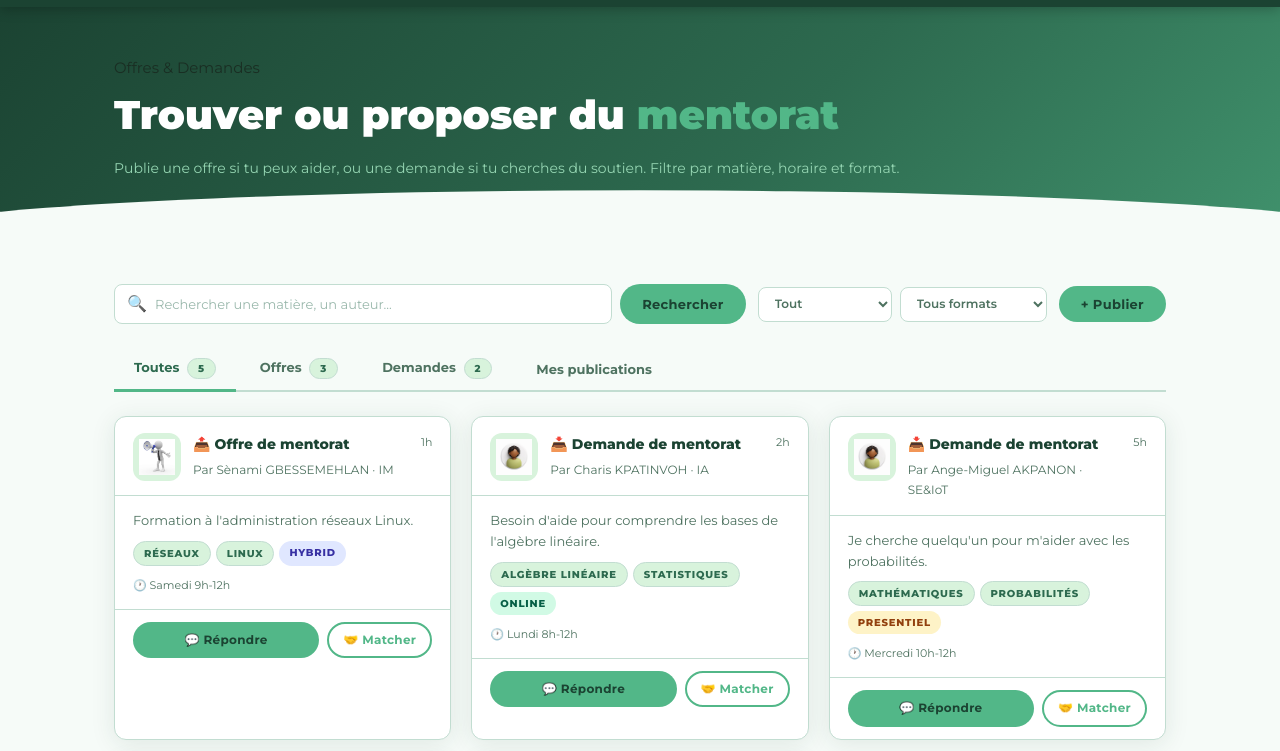
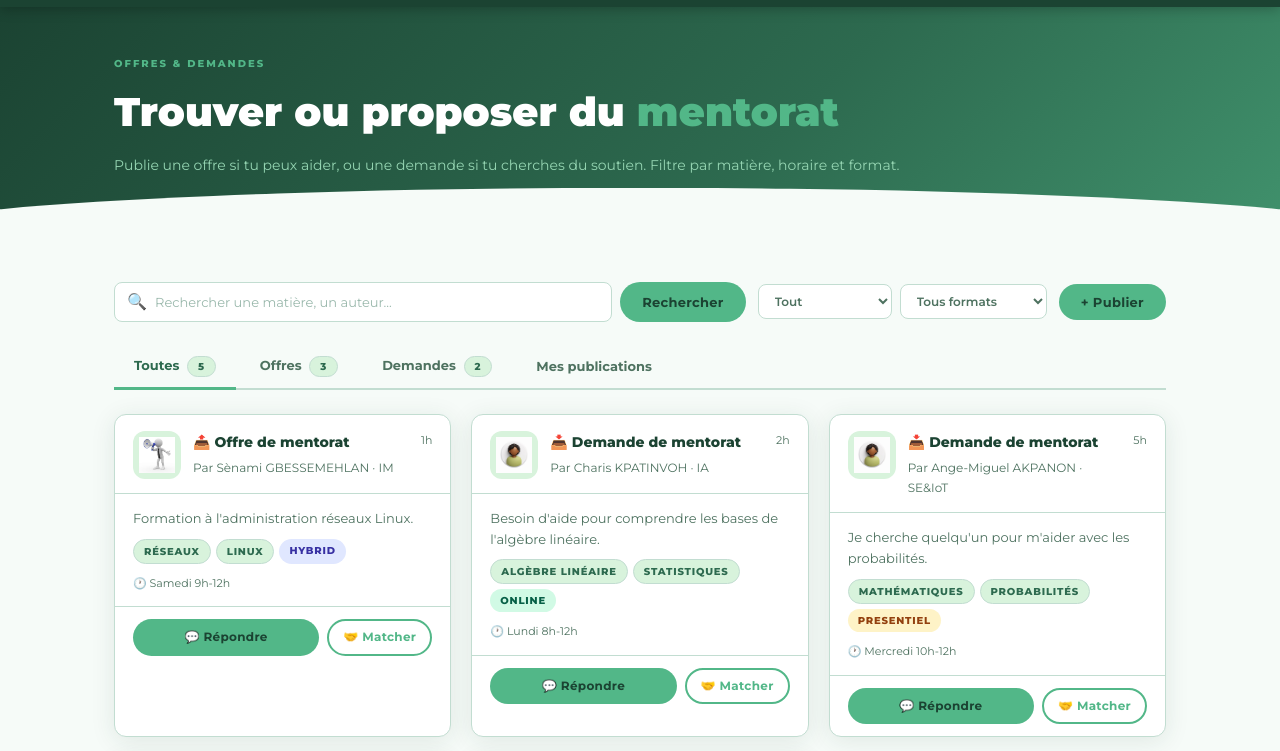
Before and after one commit to Ange-Miguel/PIL1_2526_28, a plain HTML site: page frontend/pages/offres.html in a window 1280 px wide. Shown: the part 49-800 px from the top of the page. Drawn offline with Linux system fonts and the light colour scheme; sample sign-in values are in the browser's storage.

Commit message:
Modification du fichier html de la landing page et des fichiers css des pages matching et offres

```diff
--- a/frontend/styles/pages/matching.css
+++ b/frontend/styles/pages/matching.css
@@ -3,6 +3,15 @@
      padding: 48px 0 56px;
      position: relative;
      overflow: hidden;
+ }
+
+ .section-label {
+     font-size: 10px;
+     font-weight: 800;
+     letter-spacing: 2px;
+     color: var(--g4);
+     text-transform: uppercase;
+     margin-bottom: 6px;
  }
 
  .container {
--- a/frontend/styles/pages/offres.css
+++ b/frontend/styles/pages/offres.css
@@ -3,6 +3,15 @@
     padding: 48px 0 56px;
     position: relative;
     overflow: hidden;
+}
+
+.section-label {
+    font-size: 10px;
+    font-weight: 800;
+    letter-spacing: 2px;
+    color: var(--g4);
+    text-transform: uppercase;
+    margin-bottom: 6px;
 }
 
 .page-hero::after {
```
Also changed, not shown: frontend/pages/index.html (+1 -0 lines), 1 other file.
